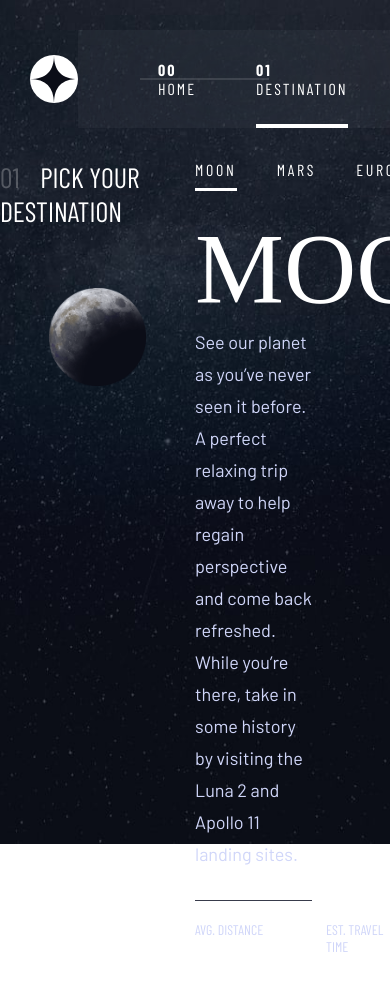
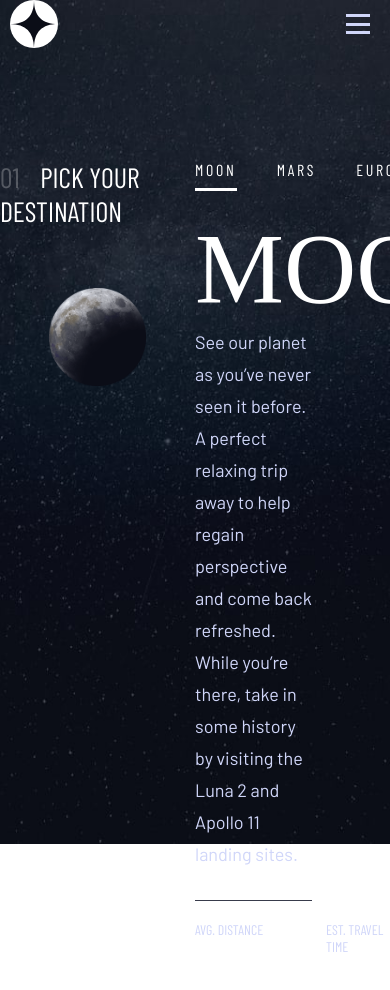
Before and after one commit to datodat/space_tourism_website, a React (Create React App) app: page /destination in a window 390 px wide. Shown: the top 990 px of the page. Built offline with nearby package versions, Linux system fonts and the light colour scheme; a web font is replaced by a local one.

Commit message:
feat: header responsive

```diff
--- a/public/index.html
+++ b/public/index.html
@@ -2,28 +2,8 @@
 <html lang="en">
   <head>
     <meta charset="utf-8" />
-    <link rel="icon" href="%PUBLIC_URL%/favicon.ico" />
     <meta name="viewport" content="width=device-width, initial-scale=1" />
-    <meta name="theme-color" content="#000000" />
-    <meta
-      name="description"
-      content="Web site created using create-react-app"
-    />
-    <link rel="apple-touch-icon" href="%PUBLIC_URL%/logo192.png" />
-    <!--
-      manifest.json provides metadata used when your web app is installed on a
-      user's mobile device or desktop. See https://developers.google.com/web/fundamentals/web-app-manifest/
-    -->
-    <link rel="manifest" href="%PUBLIC_URL%/manifest.json" />
-    <!--
-      Notice the use of %PUBLIC_URL% in the tags above.
-      It will be replaced with the URL of the `public` folder during the build.
-      Only files inside the `public` folder can be referenced from the HTML.
-
-      Unlike "/favicon.ico" or "favicon.ico", "%PUBLIC_URL%/favicon.ico" will
-      work correctly both with client-side routing and a non-root public URL.
-      Learn how to configure a non-root public URL by running `npm run build`.
-    -->
+    <!-- Fonts -->
     <link rel="preconnect" href="https://fonts.googleapis.com">
     <link rel="preconnect" href="https://fonts.gstatic.com" crossorigin>
     <link href="https://fonts.googleapis.com/css2?family=Bellefair&display=swap" rel="stylesheet">
@@ -33,20 +13,10 @@
     <link rel="preconnect" href="https://fonts.googleapis.com">
     <link rel="preconnect" href="https://fonts.gstatic.com" crossorigin>
     <link href="https://fonts.googleapis.com/css2?family=Barlow+Condensed:wght@400;700&display=swap" rel="stylesheet">
-    <title>React App</title>
+    <title>Space Tourism</title>
   </head>
   <body>
     <noscript>You need to enable JavaScript to run this app.</noscript>
     <div id="root"></div>
-    <!--
-      This HTML file is a template.
-      If you open it directly in the browser, you will see an empty page.
-
-      You can add webfonts, meta tags, or analytics to this file.
-      The build step will place the bundled scripts into the <body> tag.
-
-      To begin the development, run `npm start` or `yarn start`.
-      To create a production bundle, use `npm run build` or `yarn build`.
-    -->
   </body>
 </html>
--- a/src/App.css
+++ b/src/App.css
@@ -16,5 +16,4 @@
   min-height: 100vh;
 
   margin: auto;
-  /* background-color: var(--dark); */
 }
--- a/src/components/Crew/crew.css
+++ b/src/components/Crew/crew.css
@@ -3,7 +3,6 @@
   height: 100vh;
 
   position: relative;
-  color: white;
   display: flex;
 }
 
@@ -72,6 +71,7 @@
   border-radius: 50%;
   background-color: rgba(255, 255, 255, 0.17);
   cursor: pointer;
+  transition: ease-in 0.2s;
 }
 .crew-navigation span {
   margin-left: 24px;
--- a/src/components/Destination/destination.css
+++ b/src/components/Destination/destination.css
@@ -3,7 +3,6 @@
   height: 100vh;
 
   position: relative;
-  color: white;
 
   display: flex;
   align-items: flex-start;
@@ -29,7 +28,6 @@
 }
 
 .destination-left p {
-  /* margin-top: 20px; */
   color: var(--text2);
   text-transform: uppercase;
   font-size: 28px;
@@ -64,7 +62,9 @@
   font-family: 'Barlow Condensed';
   letter-spacing: 2.7px;
   text-transform: uppercase;
+  color: var(--text2);
   cursor: pointer;
+  transition: ease-out 0.2s;
 }
 .destination-right ul li:hover {
   box-shadow: inset 0 -3px 0 0 rgba(255, 255, 255, 0.25);
--- a/src/components/Header/Header.jsx
+++ b/src/components/Header/Header.jsx
@@ -1,26 +1,57 @@
+import { useState } from 'react';
 import { NavLink } from 'react-router-dom';
 import './header.css';
 import logo from '../../assets/shared/logo.svg';
 
 const Header = () => {
+  const [isOpened, setIsOpened] = useState(false);
+
+  window.addEventListener('resize', () => {
+    if(window.innerWidth > 375){
+      setIsOpened(false);
+    }
+  })
+
   return (
     <header className='header'>
       <img src={logo} alt='logo' />
-      <hr />
-      <nav>
-        <NavLink to='/'>
+      {/* <hr /> */}
+      <nav
+        style={{ right: isOpened ? '0' : '-250px' }}
+      >
+        <NavLink
+          onClick={() => setIsOpened(false)}
+          to='/'
+        >
           <span>00</span> home
         </NavLink>
-        <NavLink to='/destination'>
+        <NavLink
+          onClick={() => setIsOpened(false)}
+          to='/destination'
+        >
           <span>01</span> destination
         </NavLink>
-        <NavLink to='/crew'>
+        <NavLink
+          onClick={() => setIsOpened(false)}
+          to='/crew'
+        >
           <span>02</span> crew
         </NavLink>
-        <NavLink to='/technology'>
+        <NavLink
+          onClick={() => setIsOpened(false)}
+          to='/technology'
+        >
           <span>03</span> technology
         </NavLink>
       </nav>
+      <div
+        onClick={() => setIsOpened(!isOpened)}
+        className={isOpened ? 'sandwitch opened' : 'sandwitch'}
+      >
+        <div></div>
+        <div></div>
+        <div></div>
+      </div>
     </header>
   );
 }
--- a/src/components/Header/header.css
+++ b/src/components/Header/header.css
@@ -28,6 +28,34 @@
   opacity: 0.25;
 }
 
+.sandwitch {
+  display: none;
+  flex-direction: column;
+  align-items: center;
+  justify-content: space-between;
+  height: 20px;
+  width: 24px;
+  margin-right: 20px;
+  cursor: pointer;
+}
+.sandwitch div {
+  width: 24px;
+  height: 3px;
+  background-color: var(--text1);
+  transition: ease-in-out 0.3s;
+}
+.opened div:nth-child(2) {
+  opacity: 0;
+}
+.opened div:nth-child(1) {
+  -webkit-transform: rotate(-45deg) translate(-4px, 7px);
+  transform: rotate(-45deg) translate(-4px, 7px);
+}
+.opened div:nth-child(3) {
+  -webkit-transform: rotate(45deg) translate(-5px, -8px);
+  transform: rotate(45deg) translate(-5px, -8px);
+}
+
 .header nav {
   display: flex;
   align-items: center;
@@ -55,3 +83,77 @@
 .header nav a:hover  {
   box-shadow: inset 0 -4px 0 0 rgba(255, 255, 255, 0.5);
 }
+
+/* R E S P O N S I V E */
+
+@media (max-width: 1000px) {
+  .header nav {
+    padding: 0 80px 0 20px;
+  }
+  .header nav a {
+    margin: 0 20px;
+  }
+}
+
+/* Tablet */
+
+@media (max-width: 768px) {
+  .header {
+    top: 0;
+  }
+
+  .header nav {
+    padding: 0 30px;
+  }
+
+  .header nav a {
+    margin: 0 15px;
+    font-size: 14px;
+    letter-spacing: 1px;
+  }
+
+  .header img {
+    margin-left: 10px;
+  }
+}
+
+@media (max-width: 575px) {
+  .header nav {
+    padding: 0 10px;
+  }
+
+  .header nav a {
+    margin: 0 10px;
+    font-size: 12px;
+  }
+}
+
+/* Mobile */
+
+@media (max-width: 1375px) {
+  .header nav {
+    display: none;
+    padding: 20px;
+    position: fixed;
+    top: 0;
+    width: 250px;
+    height: 100vh;
+    right: -250px;
+    display: flex;
+    flex-direction: column;
+    align-items: flex-start;
+    justify-content: flex-start;
+    transition: ease-in-out 0.3s;
+  }
+  .header nav a:first-child {
+    margin-top: 100px;
+  }
+  .header nav a,
+  .header nav a.active {
+    width: 100%;
+    box-shadow: none !important;
+  }
+  .sandwitch {
+    display: flex;
+  }
+}
--- a/src/components/Technology/Technology.jsx
+++ b/src/components/Technology/Technology.jsx
@@ -23,7 +23,6 @@ const techData = [
     img: thirdImg
   }
 ]
-console.log(techData[0]);
 
 const Technology = () => {
   const [currentPage, setCurrentPage] = useState(0);
--- a/src/components/Technology/technology.css
+++ b/src/components/Technology/technology.css
@@ -3,7 +3,6 @@
   height: 100vh;
 
   position: relative;
-  color: white;
   display: flex;
   flex-direction: column;
   padding-left: 150px;
```
